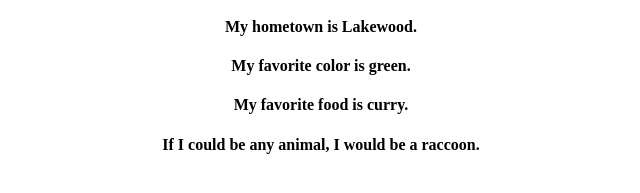
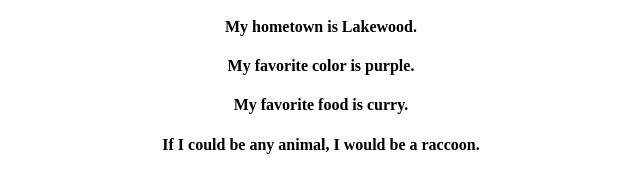
Before and after one commit to JCalray/first-repo, a plain HTML site: page index.html in a window 1280 px wide. Shown: the part 173-366 px from the top of the page, 319-959 px from the left. Drawn offline with Linux system fonts and the light colour scheme.

Commit message:
Third save

```diff
--- a/index.html
+++ b/index.html
@@ -12,7 +12,7 @@
 				<hr>
 				<h3>About Me:</h3>
 					<h4>My hometown is Lakewood.</h4>
-					<h4>My favorite color is green.</h4>
+					<h4>My favorite color is purple.</h4>
 					<h4>My favorite food is curry.</h4>
 					<h4>If I could be any animal, I would be a raccoon.</h4>
 			</div>
```
